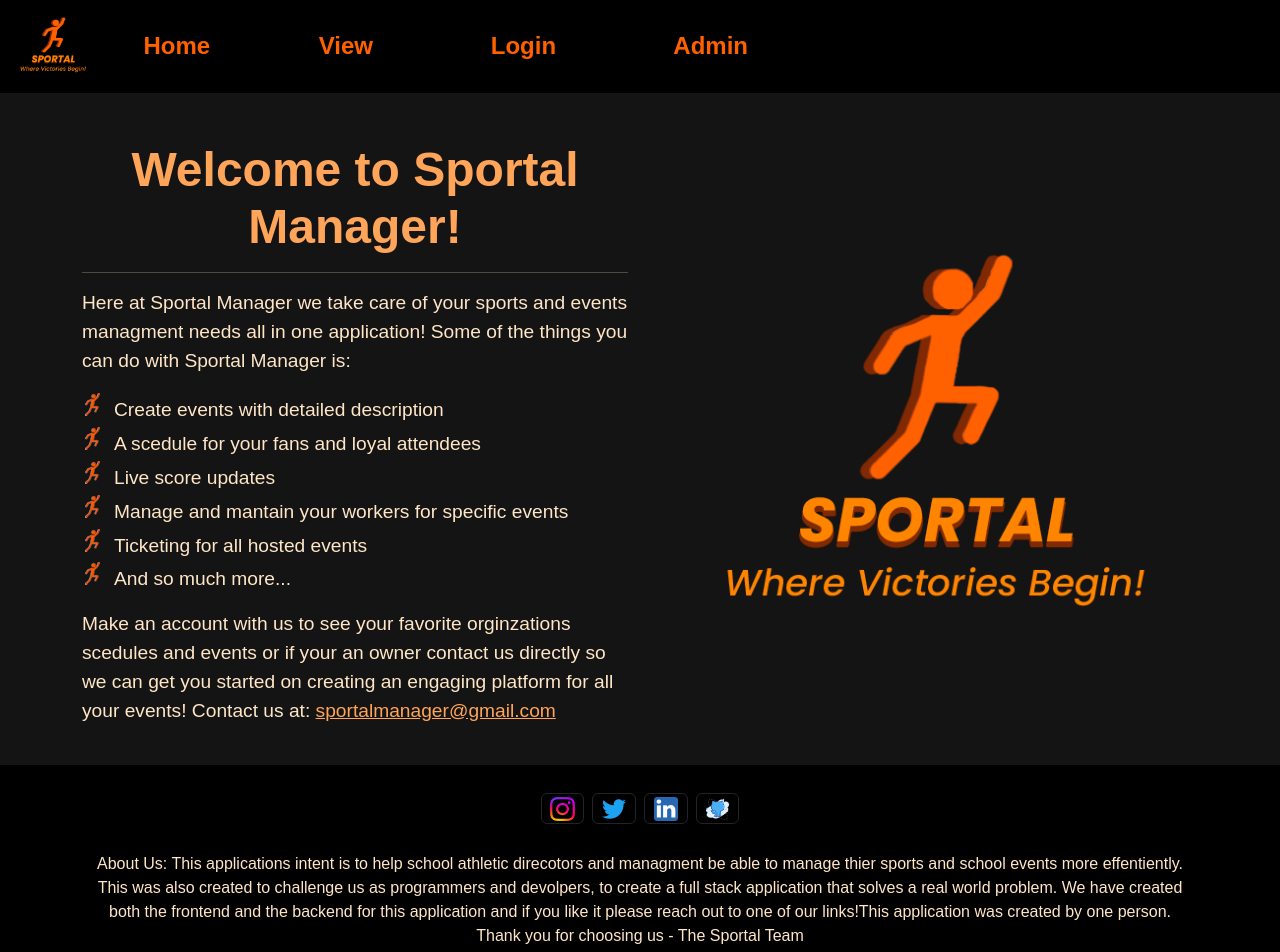
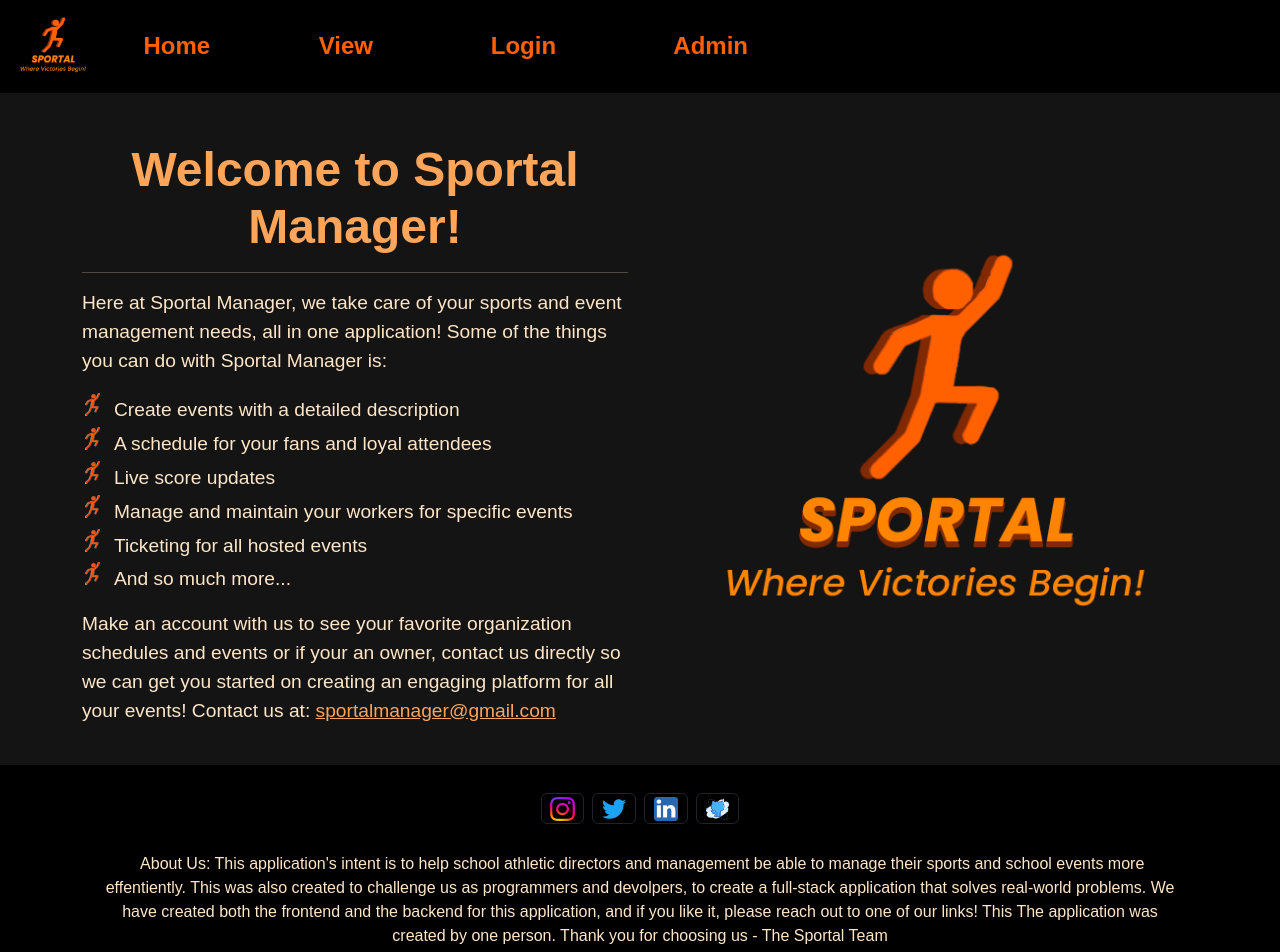
Before and after one commit to blakegraviett/Sportal_Manager_Frontend, an Angular app: page /home in a window 1280 px wide. Shown: the top 952 px of the page. Built offline with nearby package versions, Linux system fonts and the light colour scheme.

Commit message:
fix spelling errors

```diff
--- a/src/app/footer/footer.component.html
+++ b/src/app/footer/footer.component.html
@@ -46,14 +46,14 @@
     <!-- Section: Text -->
     <section class="mb-4">
       <p>
-        About Us: This applications intent is to help school athletic direcotors
-        and managment be able to manage thier sports and school events more
-        effentiently. This was also created to challenge us as programmers and
-        devolpers, to create a full stack application that solves a real world
-        problem. We have created both the frontend and the backend for this
-        application and if you like it please reach out to one of our links!This
-        application was created by one person. Thank you for choosing us - The
-        Sportal Team
+         About Us: This application's intent is to help school athletic
+        directors and management be able to manage their sports and school
+        events more effentiently. This was also created to challenge us as
+        programmers and devolpers, to create a full-stack application that
+        solves real-world problems. We have created both the frontend and the
+        backend for this application, and if you like it, please reach out to
+        one of our links! This The application was created by one person. Thank
+        you for choosing us - The Sportal Team
       </p>
     </section>
     <!-- Section: Text -->
--- a/src/app/landing-page/landing-page.component.html
+++ b/src/app/landing-page/landing-page.component.html
@@ -5,21 +5,21 @@
     <h1 class="center">Welcome to Sportal Manager!</h1>
     <hr />
     <p>
-      Here at Sportal Manager we take care of your sports and events managment
-      needs all in one application! Some of the things you can do with Sportal
+      Here at Sportal Manager, we take care of your sports and event management
+      needs, all in one application! Some of the things you can do with Sportal
       Manager is:
     </p>
     <ul>
-      <li>Create events with detailed description</li>
-      <li>A scedule for your fans and loyal attendees</li>
+      <li>Create events with a detailed description</li>
+      <li>A schedule for your fans and loyal attendees</li>
       <li>Live score updates</li>
-      <li>Manage and mantain your workers for specific events</li>
+      <li>Manage and maintain your workers for specific events</li>
       <li>Ticketing for all hosted events</li>
       <li>And so much more...</li>
     </ul>
     <p>
-      Make an account with us to see your favorite orginzations scedules and
-      events or if your an owner contact us directly so we can get you started
+      Make an account with us to see your favorite organization schedules and
+      events or if your an owner, contact us directly so we can get you started
       on creating an engaging platform for all your events! Contact us at:
       <a href="#">sportalmanager&#64;gmail.com</a>
     </p>
```
